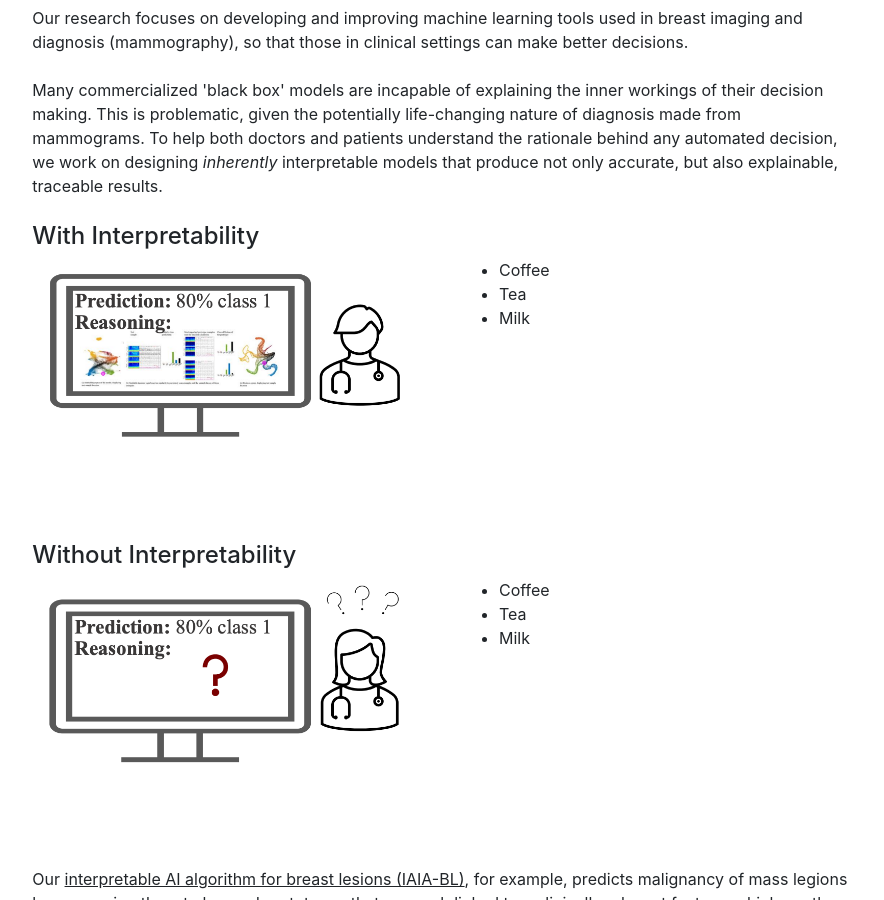
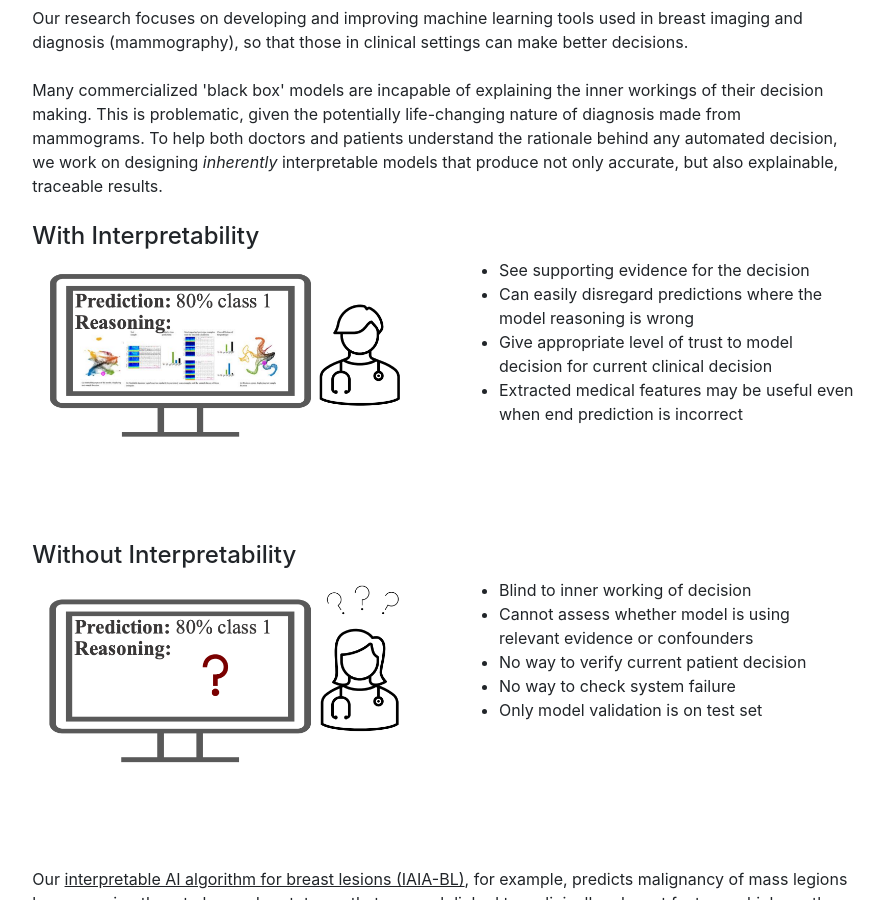
Before and after one commit to alinajadebarnett/interpmammo, a Jekyll site: the page built from index.md, in a window 1280 px wide and 900 px high, scrolled down 426 px. Shown: the whole window, without its empty margins (197-1081 px from the left). Built offline with Jekyll 4.4.1, drawn with Linux system fonts in a browser that asks for light colours.

Commit message:
add list

```diff
--- a/_includes/overview.html
+++ b/_includes/overview.html
@@ -13,9 +13,10 @@
       </div>
       <div class="col-md-6">
         <ul>
-          <li>Coffee</li>
-          <li>Tea</li>
-          <li>Milk</li>
+          <li>See supporting evidence for the decision</li>
+          <li>Can easily disregard predictions where the model reasoning is wrong</li>
+          <li>Give appropriate level of trust to model decision for current clinical decision</li>
+          <li>Extracted medical features may be useful even when end prediction is incorrect</li>
         </ul>
       </div>
     </div>
@@ -29,9 +30,11 @@
       </div>
       <div class="col-md-6">
         <ul>
-          <li>Coffee</li>
-          <li>Tea</li>
-          <li>Milk</li>
+          <li>Blind to inner working of decision</li>
+          <li>Cannot assess whether model is using relevant evidence or confounders</li>
+          <li>No way to verify current patient decision</li>
+          <li>No way to check system failure</li>
+          <li>Only model validation is on test set</li>
         </ul>
       </div>
     </div>
```
